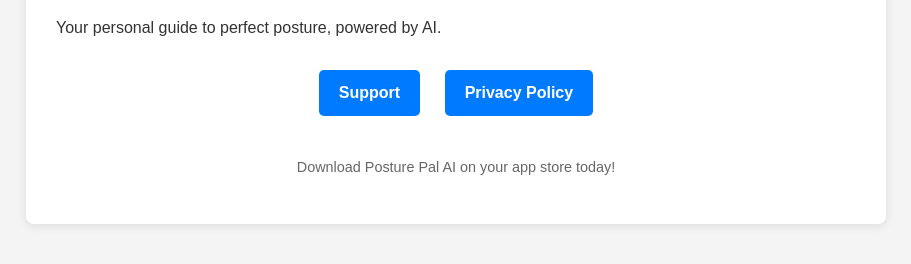
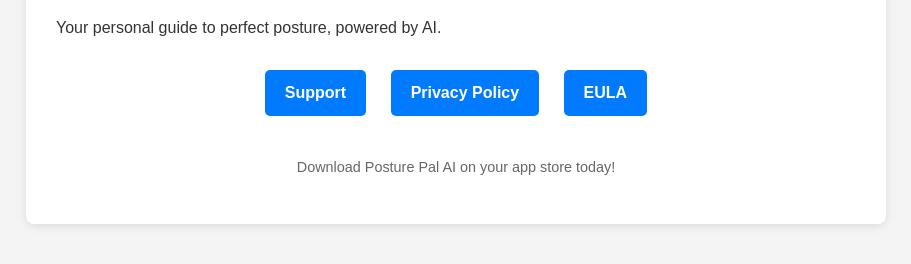
Before and after one commit to theblucks/posture_pal, a plain HTML site: page index.html in a window 1280 px wide. Shown: the part 166-430 px from the top of the page, without its empty margins (184-1095 px from the left). Drawn offline with Linux system fonts and the light colour scheme.

Commit message:
Update index.html

```diff
--- a/index.html
+++ b/index.html
@@ -13,6 +13,7 @@
         <div class="links">
             <a href="support.html" class="button">Support</a>
             <a href="privacy.html" class="button">Privacy Policy</a>
+            <a href="eula.html" class="button">EULA</a>
         </div>
         <p class="footer-text">Download Posture Pal AI on your app store today!</p>
     </div>
```
